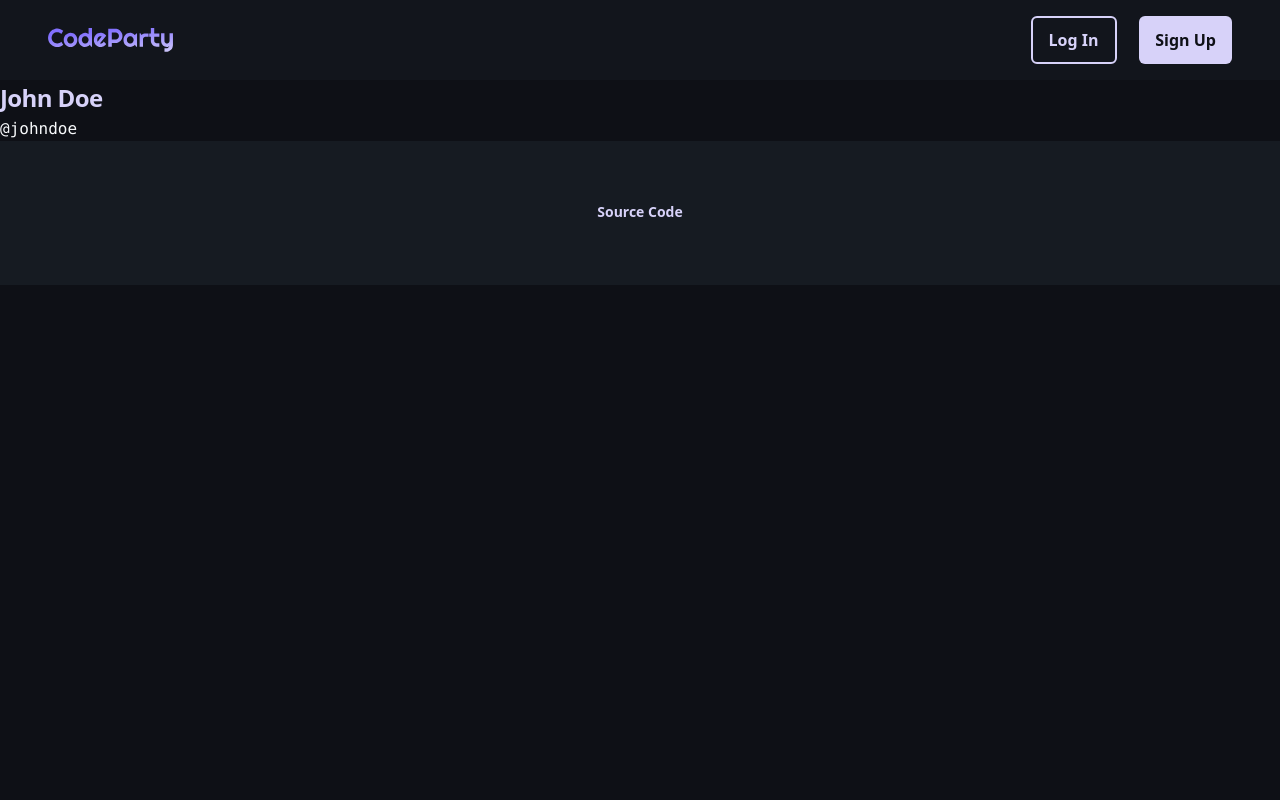
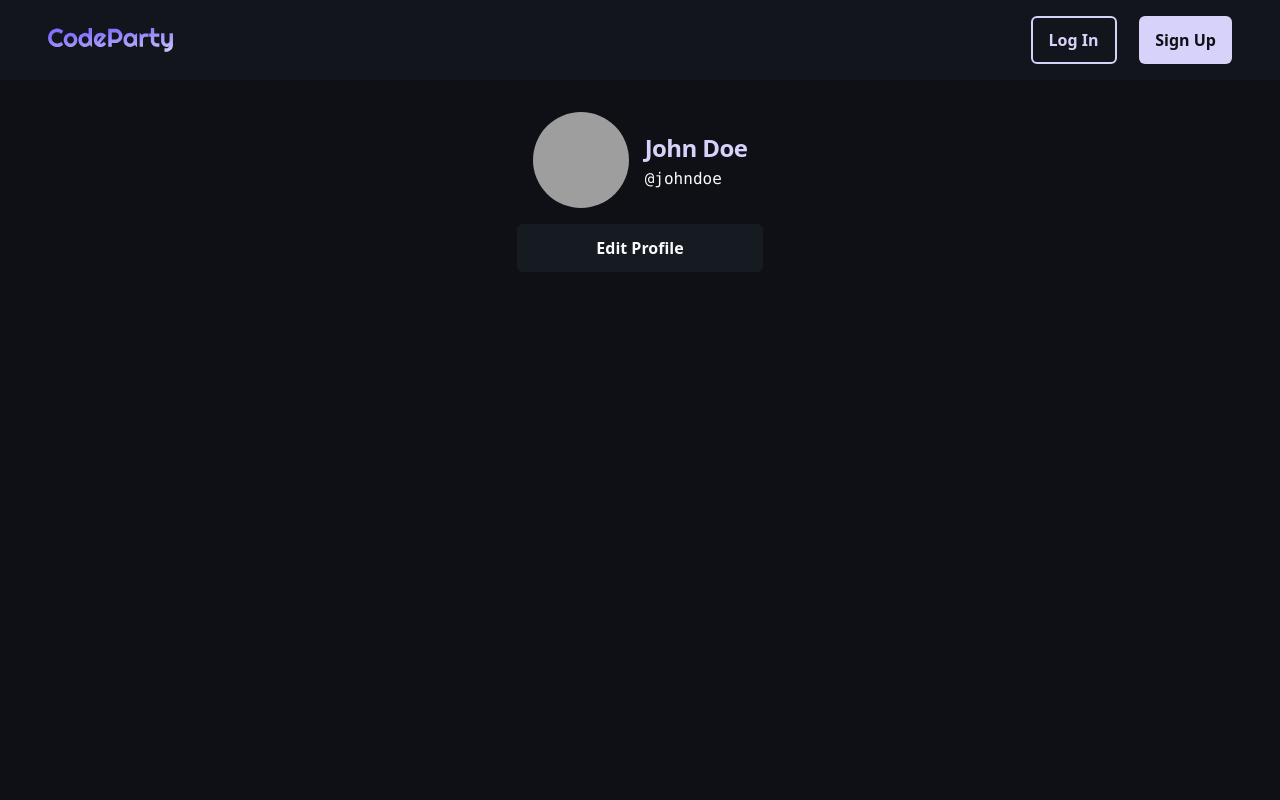
Before and after one commit to CS3219-AY2324S1/ay2324s1-course-assessment-g11, a Next.js app in the folder frontend/: page /profile in a window 1280 px wide. Shown: the top 800 px of the page. Built offline with nearby package versions, Linux system fonts and the light colour scheme; no server answers; grey boxes are pictures that could not be loaded.

Commit message:
feat: Create basic user profile

```diff
--- a/frontend/src/components/common/layout.tsx
+++ b/frontend/src/components/common/layout.tsx
@@ -5,7 +5,7 @@ export default function Layout({ children }: { children: React.ReactNode }) {
   return (
     <>
       <Navbar />
-      <main>{children}</main>
+      <main className='min-h-screen'>{children}</main>
       <Footer />
     </>
   )
--- a/frontend/src/pages/profile.tsx
+++ b/frontend/src/pages/profile.tsx
@@ -1,5 +1,6 @@
-import { TypographyCode, TypographyH1, TypographyH3 } from "@/components/ui/typography";
-import { use } from "react";
+import { Avatar, AvatarFallback, AvatarImage } from "@/components/ui/avatar"
+import { Button } from "@/components/ui/button";
+import { TypographyCode, TypographyH3 } from "@/components/ui/typography";
 
 type UserInfo = {
   name: string
@@ -14,14 +15,25 @@ interface ProfileProps {
 const defaultUser: UserInfo = {
   name: "John Doe",
   username: "johndoe",
-  avatar: "https://avatars.githubusercontent.com/u/1?v=4"
+  avatar: "https://github.com/shadcn.png"
 }
 
 export default function Profile({ userInfo = defaultUser }: ProfileProps) {
   return (
-    <div className="max-w-7xl mx-auto">
-      <TypographyH3>{userInfo?.name}</TypographyH3>
-      <TypographyCode>@{userInfo?.username}</TypographyCode>
+    <div className="max-w-7xl mx-auto flex flex-col justify-center items-center">
+      <div className="max-w-sm m-4">
+        <div className="flex items-center w-full justify-center gap-x-4 p-4">
+          <Avatar className="h-24 w-24">
+            <AvatarImage src={userInfo.avatar} />
+            <AvatarFallback>{userInfo.name.charAt(0).toUpperCase()}</AvatarFallback>
+          </Avatar>
+          <div>
+            <TypographyH3>{userInfo?.name}</TypographyH3>
+            <TypographyCode>@{userInfo?.username}</TypographyCode>
+          </div>
+        </div>
+        <Button className="w-full" variant="secondary">Edit Profile</Button>
+      </div>
     </div>
   )
 }
```
